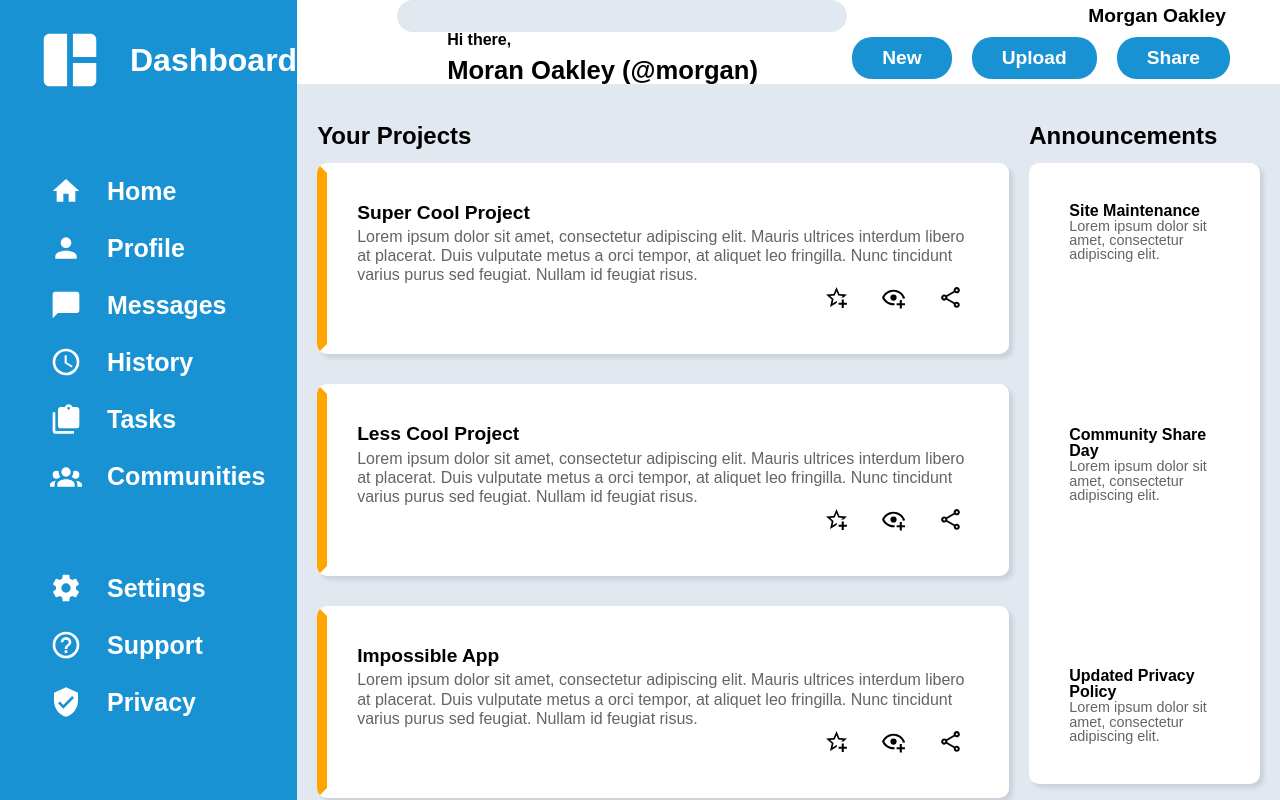
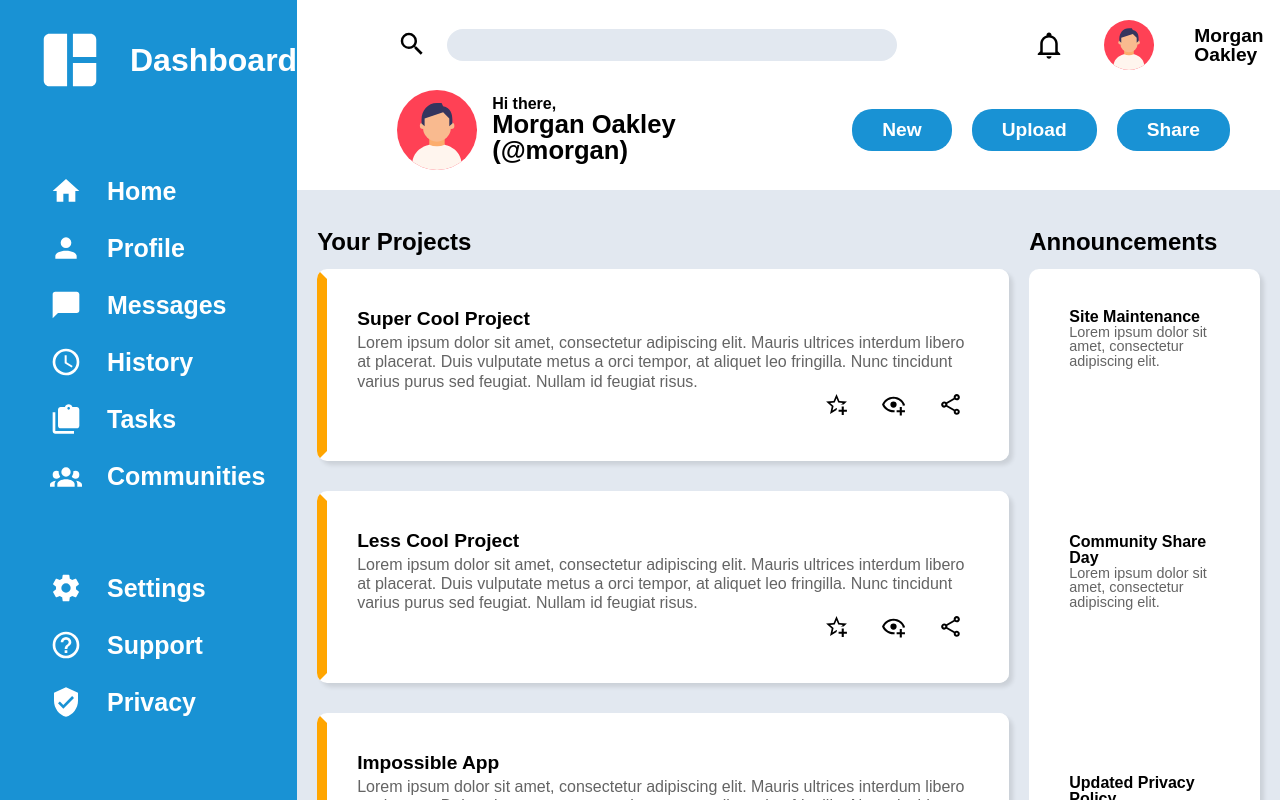
Before and after one commit to TylerMommsen/Admin-Dashboard, a plain HTML site: page index.html in a window 1280 px wide. Drawn offline with Linux system fonts and the light colour scheme.

Commit message:
Added header icons and completed header.

```diff
--- a/index.html
+++ b/index.html
@@ -11,17 +11,23 @@
         <div class="header">
             <div class="search-section">
                 <div class="search-bar">
+                    <img src="/images/magnify.svg" class="header-icon" id="search-icon">
                     <input type="text" id="bar">
                 </div>
 
                 <div class="user-info">
+                    <img src="/images/bell-outline.svg" class="header-icon">
+                    <img src="/images/profile-picture.svg" id="mini-profile-picture">
                     <h2 id="user-name">Morgan Oakley</h2>
                 </div>
             </div>
             <div class="main-profile-display">
                 <div class="profile-display-name">
-                    <p>Hi there,</p>
-                    <h1 id="name">Moran Oakley (@morgan)</h1>
+                    <img src="/images/profile-picture.svg" id="large-profile-picture">
+                    <div class="greeting">
+                        <p>Hi there,</p>
+                        <h1 id="name">Morgan Oakley (@morgan)</h1>
+                    </div>
                 </div>
 
                 <div class="main-profile-display-buttons">
--- a/style.css
+++ b/style.css
@@ -78,11 +78,22 @@ a {
     display: grid;
     grid-template-columns: 3fr 1fr;
     align-items: center;
+    padding-top: 20px;
+    padding-bottom: 10px;
 }
 
 .search-bar {
     display: flex;
     padding-left: 100px;
+}
+
+#search-icon {
+    margin-right: 20px;
+}
+
+.header-icon {
+    width: 30px;
+    height: 30px;
 }
 
 #bar {
@@ -99,20 +110,38 @@ a {
     align-items: center;
     font-weight: bold;
     font-size: 1.2rem;
+    gap: 40px;
+}
+
+#mini-profile-picture {
+    width: 50px;
+    height: 50px;
 }
 
 .main-profile-display {
     display: grid;
     grid-template-columns: 1fr 1fr;
+    padding-top: 10px;
+    padding-bottom: 20px;
 }
 
 .profile-display-name {
-    display: flex;
-    flex-direction: column;
-    gap: 10px;
-    justify-content: center;
+    display: grid;
+    grid-template-columns: 1fr 3fr;
+    gap: 15px;
     font-weight: bold;
-    margin-left: 150px;
+    align-items: center;
+}
+
+#large-profile-picture {
+    width: 80px;
+    height: 80px;
+    grid-column: 1;
+    margin-left: 100px;
+}
+
+.greeting {
+    grid-column: 2;
 }
 
 #name {
```
Also changed, not shown: images/bell-outline.svg (added), images/magnify.svg (added), images/profile-picture.svg (added).
